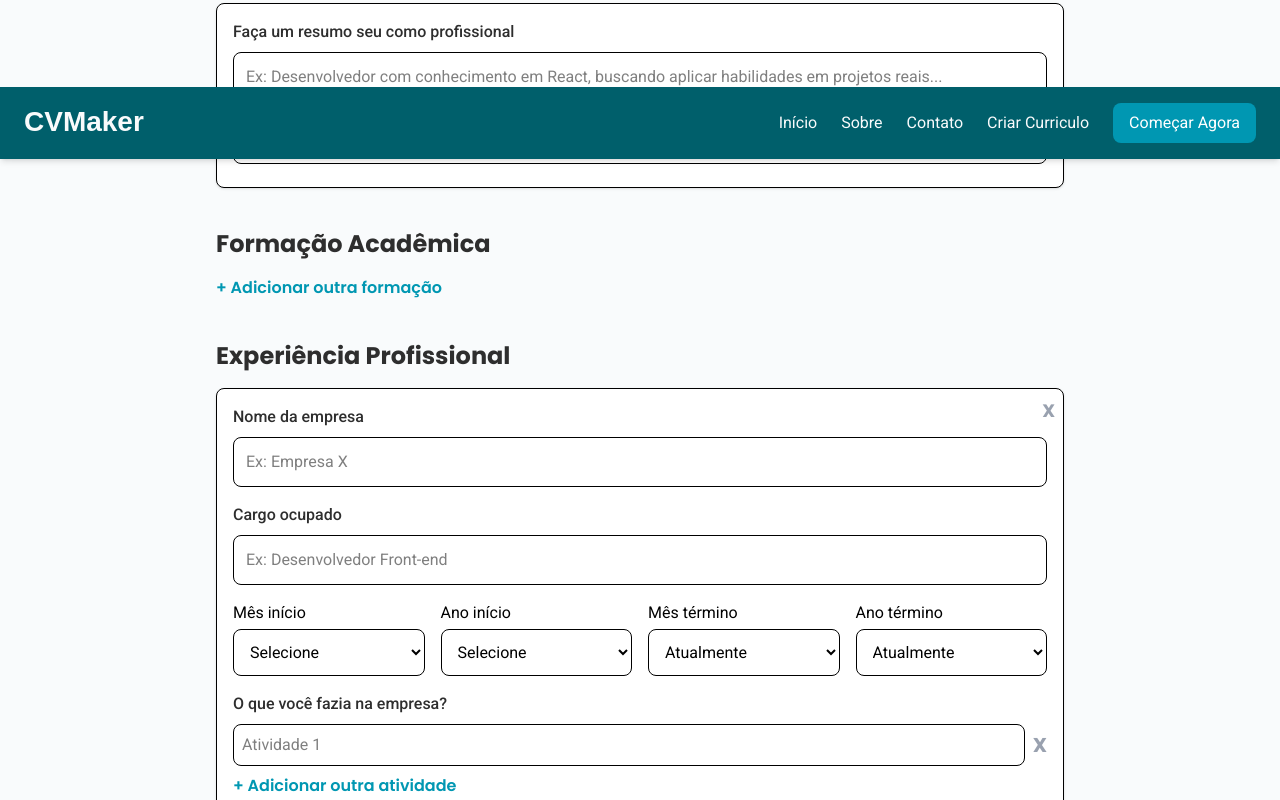
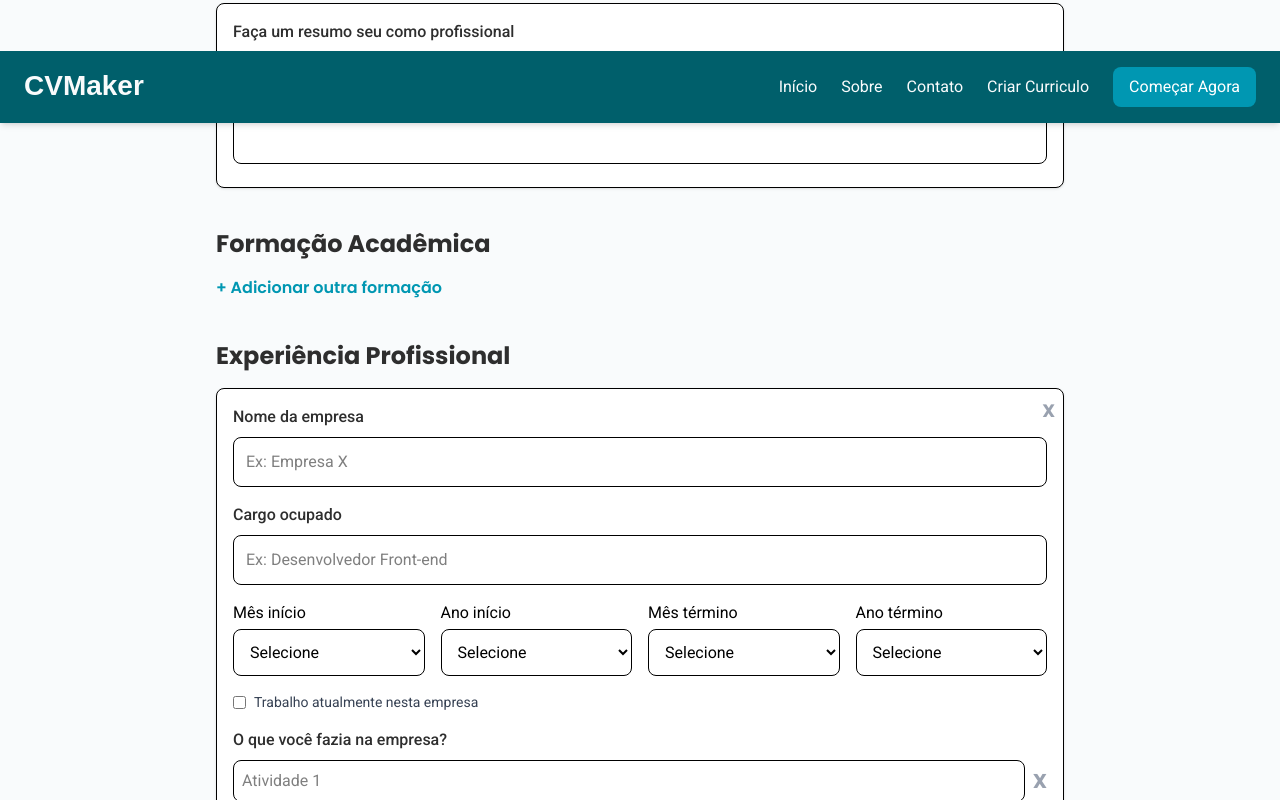
Before and after one commit to ArthurOliv2/cvmaker, a React (Vite) app: page /criar-curriculo in a window 1280 px wide. Both pictures are taken after typing "Sample", "Sample", "Sample", "Sample", "name@example.com", "Sample" into the empty fields and a click on the button "+ Adicionar outra experiência". Shown: the part 885-1685 px from the top of the page. Built offline with nearby package versions, Linux system fonts and the light colour scheme.

Commit message:
acrescenta opção de estar trabalhando atualmente

```diff
--- a/src/pages/CriarCurriculo/components/ExperienciaProfissional.jsx
+++ b/src/pages/CriarCurriculo/components/ExperienciaProfissional.jsx
@@ -9,6 +9,7 @@ function ExperienciaProfissional({ dados, setDados }) {
                 inicioAno: "",
                 fimMes: "",
                 fimAno: "",
+                atualmente: false,
                 atividades: [""],
             },
         ]);
@@ -44,6 +45,19 @@ function ExperienciaProfissional({ dados, setDados }) {
         setDados(novas);
     };
 
+    const alternarAtualmente = (index) => {
+        const novas = [...dados];
+        const atual = novas[index].atualmente;
+        novas[index].atualmente = !atual;
+
+        if (!atual) {
+            novas[index].fimMes = "";
+            novas[index].fimAno = "";
+        }
+
+        setDados(novas);
+    };
+
     const meses = [
         "Janeiro", "Fevereiro", "Março", "Abril", "Maio", "Junho",
         "Julho", "Agosto", "Setembro", "Outubro", "Novembro", "Dezembro"
@@ -57,7 +71,6 @@ function ExperienciaProfissional({ dados, setDados }) {
 
             {dados.map((exp, index) => (
                 <div key={index} className="relative bg-white border rounded-lg shadow-sm p-4 mb-6">
-                    {/* Botão de remover experiência */}
                     <button
                         type="button"
                         onClick={() => removerExperiencia(index)}
@@ -67,7 +80,6 @@ function ExperienciaProfissional({ dados, setDados }) {
                         X
                     </button>
 
-                    {/* Campos */}
                     <div className="mb-4">
                         <label className="block text-[#2E2E2E] font-medium mb-2">Nome da empresa</label>
                         <input
@@ -90,8 +102,7 @@ function ExperienciaProfissional({ dados, setDados }) {
                         />
                     </div>
 
-                    <div className="grid grid-cols-2 md:grid-cols-4 gap-4 mb-4">
-                        {/* Mês e Ano de início e término */}
+                    <div className="items-center grid grid-cols-2 md:grid-cols-4 gap-4 mb-4">
                         <div>
                             <label className="block mb-1">Mês início</label>
                             <select
@@ -114,6 +125,15 @@ function ExperienciaProfissional({ dados, setDados }) {
                                 {anos.map((a) => <option key={a}>{a}</option>)}
                             </select>
                         </div>
+
+                        {exp.atualmente ? (
+                            <div className="col-span-2 md:col-span-2 md:col-start-3 mb-4 h-full flex justify-center">
+                                <div className="w-full flex items-center justify-center border rounded-lg bg-[#E0F7FA] text-[#007A8C] text-md font-medium shadow-sm text-center">
+                                    Atualmente trabalhando nesta empresa
+                                </div>
+                            </div>
+                        ) : (
+                            <>
                                 <div>
                                     <label className="block mb-1">Mês término</label>
                                     <select
@@ -121,7 +141,7 @@ function ExperienciaProfissional({ dados, setDados }) {
                                         value={exp.fimMes}
                                         onChange={(e) => atualizarCampo(index, "fimMes", e.target.value)}
                                     >
-                                <option value="">Atualmente</option>
+                                        <option value="">Selecione</option>
                                         {meses.map((m) => <option key={m}>{m}</option>)}
                                     </select>
                                 </div>
@@ -132,13 +152,25 @@ function ExperienciaProfissional({ dados, setDados }) {
                                         value={exp.fimAno}
                                         onChange={(e) => atualizarCampo(index, "fimAno", e.target.value)}
                                     >
-                                <option value="">Atualmente</option>
+                                        <option value="">Selecione</option>
                                         {anos.map((a) => <option key={a}>{a}</option>)}
                                     </select>
                                 </div>
+                            </>
+                        )}
                     </div>
 
-                    {/* Atividades */}
+                    <div className="mb-4">
+                        <label className="flex items-center gap-2 text-sm text-gray-700">
+                            <input
+                                type="checkbox"
+                                checked={exp.atualmente}
+                                onChange={() => alternarAtualmente(index)}
+                            />
+                            Trabalho atualmente nesta empresa
+                        </label>
+                    </div>
+
                     <div className="mb-2">
                         <label className="block text-[#2E2E2E] font-medium mb-2">O que você fazia na empresa?</label>
                         {exp.atividades.map((atv, atvIndex) => (
```
Lines whose indentation alone changed are shown as unchanged.
